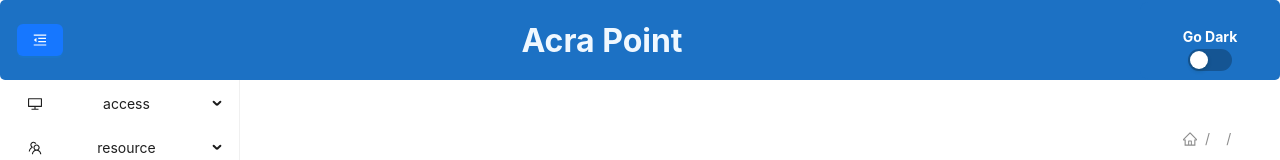
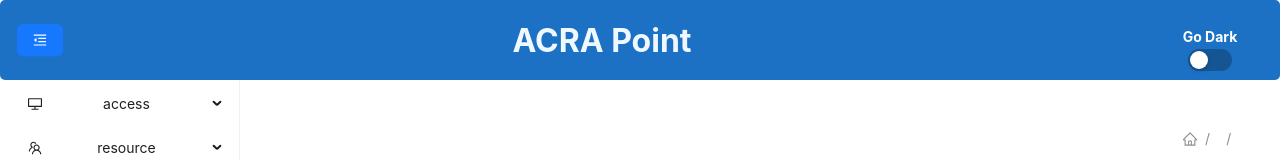
Before and after one commit to kihyun1998/react_button, a React (Create React App) app: page / in a window 1280 px wide. Shown: the top 160 px of the page. Built offline with nearby package versions, Linux system fonts and the light colour scheme.

Commit message:
이름변경

```diff
--- a/src/js/App.js
+++ b/src/js/App.js
@@ -87,7 +87,7 @@ function App() {
                     {collapsed ? <MenuUnfoldOutlined /> : <MenuFoldOutlined />}
                   </Button>
                 </div>
-                <h1>Acra Point</h1>
+                <h1>ACRA Point</h1>
                 <Card className="color-card" style={{backgroundColor : isDarkMode ? "#141414" : "#1C71C4", border:'none'}}>
                   <h4 style={{color:"white"}}>Go {isDarkMode ? "Light":"Dark"}</h4>
                   <Switch onClick={handleClick}/>
```
